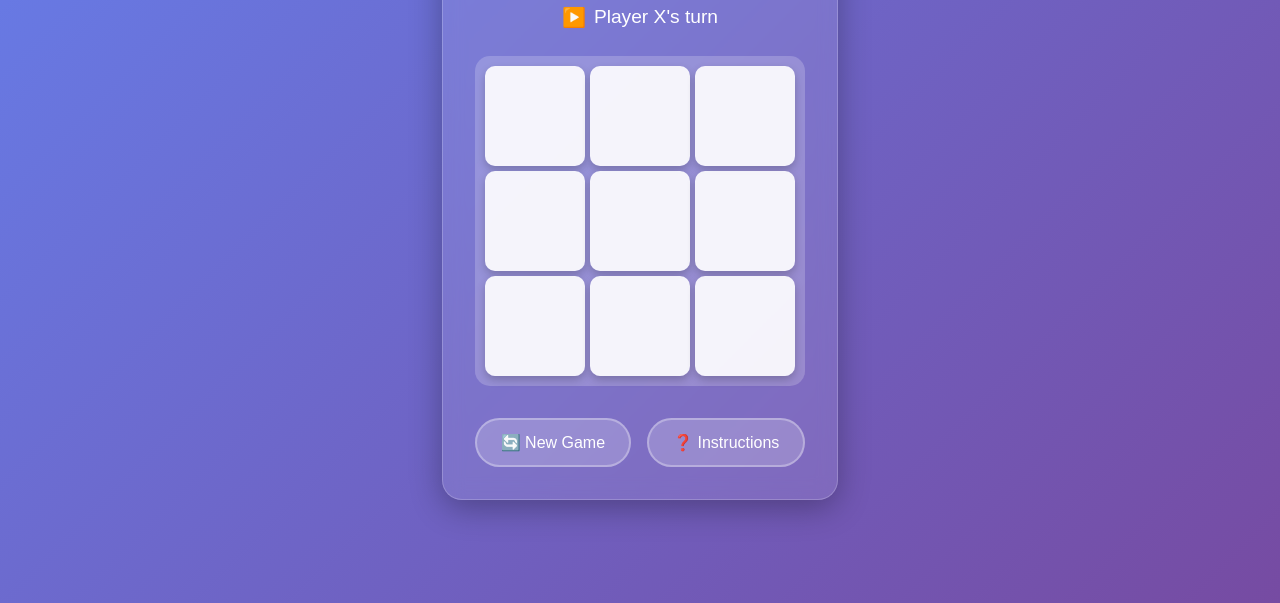
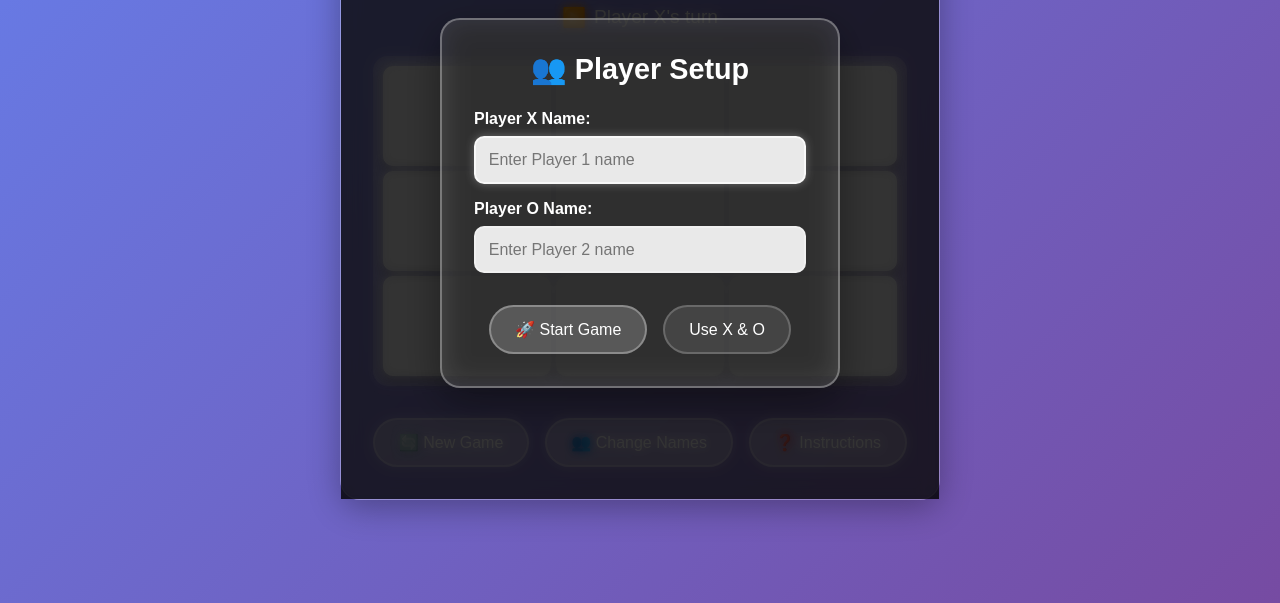
Before and after one commit to anwangari/tic-tac-toe, a plain HTML site: page index.html in a window 1280 px wide. Shown: the part 197-800 px from the top of the page. Drawn offline with Linux system fonts and the light colour scheme.

Commit message:
modified:   game.js modified:   index.html modified:   styles.css
Redefined the player object to accept optional player name parameter
Added a new modal in index file at the start of the game to add player names /
    or use the default X/O names as a quick start optional
Styled the modal

```diff
--- a/game.js
+++ b/game.js
@@ -1,10 +1,16 @@
 // Player object - handles player-specific functionality
 const Player = {
-    create(symbol) {
+    create(symbol, name = null) {
         return {
             symbol,
+            name: name || `Player ${symbol}`,
+
             getName() {
-                return `Player ${this.symbol}`;
+                return this.name;
+            },
+
+            setName(newName) {
+                this.name = newName.trim() || `Player ${this.symbol}`;
             }
         };
     }
@@ -114,11 +120,17 @@ const UIController = {
             statusElement: document.getElementById('statusText'),
             resetBtn: document.getElementById('resetBtn'),
             instructionsBtn: document.getElementById('instructionsBtn'),
+            changeNamesBtn: document.getElementById('changeNamesBtn'),
+            playerModal: document.getElementById('playerModal'),
+            startGameBtn: document.getElementById('startGameBtn'),
+            useDefaultBtn: document.getElementById('useDefaultBtn'),
+            player1Input: document.getElementById('player1Name'),
+            player2Input: document.getElementById('player2Name'),
 
             init() {
                 this.createBoard();
                 this.bindEvents();
-                this.updateStatus();
+                this.showPlayerModal();
             },
 
             createBoard() {
@@ -135,6 +147,59 @@ const UIController = {
             bindEvents() {
                 this.resetBtn.addEventListener('click', () => this.handleReset());
                 this.instructionsBtn.addEventListener('click', () => this.showInstructions());
+                this.changeNamesBtn.addEventListener('click', () => this.showPlayerModal());
+                this.startGameBtn.addEventListener('click', () => this.handleStartGame());
+                this.useDefaultBtn.addEventListener('click', () => this.useDefaultNames());
+
+                // Enter key support for inputs
+                this.player1Input.addEventListener('keypress', (e) => {
+                    if (e.key === 'Enter') this.handleStartGame();
+                });
+                this.player2Input.addEventListener('keypress', (e) => {
+                    if (e.key === 'Enter') this.handleStartGame();
+                });
+            },
+
+            showPlayerModal() {
+                this.playerModal.classList.remove('hidden');
+                this.player1Input.focus();
+            },
+
+            hidePlayerModal() {
+                this.playerModal.classList.add('hidden');
+            },
+
+            handleStartGame() {
+                const player1Name = this.player1Input.value.trim();
+                const player2Name = this.player2Input.value.trim();
+
+                if (!player1Name || !player2Name) {
+                    alert('Please enter names for both players!');
+                    return;
+                }
+
+                if (player1Name.toLowerCase() === player2Name.toLowerCase()) {
+                    alert('Players must have different names!');
+                    return;
+                }
+
+                this.game.players[0].setName(player1Name);
+                this.game.players[1].setName(player2Name);
+
+                this.hidePlayerModal();
+                this.game.reset();
+                this.updateBoard();
+                this.updateStatus();
+            },
+
+            useDefaultNames() {
+                this.game.players[0].setName('Player X');
+                this.game.players[1].setName('Player O');
+
+                this.hidePlayerModal();
+                this.game.reset();
+                this.updateBoard();
+                this.updateStatus();
             },
 
             handleCellClick(event) {
@@ -196,6 +261,7 @@ const UIController = {
 • Click any empty cell to place your mark
 • Player X always goes first
 • Get 3 in a row (horizontal, vertical, or diagonal) to win!
+• Use "Change Names" to set custom player names
 • Click "New Game" to start over
 • Have fun! 🎯`);
             }
@@ -206,4 +272,8 @@ const UIController = {
 // Initialize the game
 const game = Game.create();
 const ui = UIController.create(game);
-ui.init();
+
+// Start when DOM is loaded
+document.addEventListener('DOMContentLoaded', () => {
+    ui.init();
+});
--- a/index.html
+++ b/index.html
@@ -3,12 +3,34 @@
 <head>
     <meta charset="UTF-8">
     <meta name="viewport" content="width=device-width, initial-scale=1.0">
-    <title>Tic Tac Toe Game</title>
+    <title>Tic-Tac-Toe</title>
     <link rel="stylesheet" href="styles.css">
 </head>
 <body>
     <div class="game-container">
         <h1>🎯 Tic-Tac-Toe</h1>
+
+        <!-- Player Setup Modal -->
+        <div class="modal" id="playerModal">
+            <div class="modal-content">
+                <h2>👥 Player Setup</h2>
+                <div class="player-inputs">
+                    <div class="input-group">
+                        <label for="player1Name">Player X Name:</label>
+                        <input type="text" id="player1Name" placeholder="Enter Player 1 name" maxlength="15">
+                    </div>
+                    <div class="input-group">
+                        <label for="player2Name">Player O Name:</label>
+                        <input type="text" id="player2Name" placeholder="Enter Player 2 name" maxlength="15">
+                    </div>
+                </div>
+                <div class="modal-controls">
+                    <button class="btn" id="startGameBtn">🚀 Start Game</button>
+                    <button class="btn secondary" id="useDefaultBtn">Use X & O</button>
+                </div>
+            </div>
+        </div>
+
         <div class="game-info" id="gameInfo">
             <span class="status-icon">▶️</span>
             <span id="statusText">Player X's turn</span>
@@ -16,6 +38,7 @@
         <div class="game-board" id="gameBoard"></div>
         <div class="controls">
             <button class="btn" id="resetBtn">🔄 New Game</button>
+            <button class="btn" id="changeNamesBtn">👥 Change Names</button>
             <button class="btn" id="instructionsBtn">❓ Instructions</button>
         </div>
     </div>
--- a/styles.css
+++ b/styles.css
@@ -22,6 +22,88 @@ body {
     padding: 2rem;
     box-shadow: 0 8px 32px rgba(0, 0, 0, 0.3);
     border: 1px solid rgba(255, 255, 255, 0.2);
+    position: relative;
+}
+
+/* Modal Styles */
+.modal {
+    position: fixed;
+    top: 0;
+    left: 0;
+    width: 100%;
+    height: 100%;
+    background: rgba(0, 0, 0, 0.8);
+    display: flex;
+    align-items: center;
+    justify-content: center;
+    z-index: 1000;
+    backdrop-filter: blur(5px);
+}
+
+.modal.hidden {
+    display: none;
+}
+
+.modal-content {
+    background: rgba(255, 255, 255, 0.15);
+    backdrop-filter: blur(15px);
+    border-radius: 20px;
+    padding: 2rem;
+    box-shadow: 0 12px 40px rgba(0, 0, 0, 0.4);
+    border: 2px solid rgba(255, 255, 255, 0.3);
+    text-align: center;
+    max-width: 400px;
+    width: 90%;
+}
+
+.modal-content h2 {
+    margin-bottom: 1.5rem;
+    color: white;
+    font-size: 1.8rem;
+}
+
+.player-inputs {
+    margin-bottom: 2rem;
+}
+
+.input-group {
+    margin-bottom: 1rem;
+    text-align: left;
+}
+
+.input-group label {
+    display: block;
+    margin-bottom: 0.5rem;
+    color: white;
+    font-weight: bold;
+}
+
+.input-group input {
+    width: 100%;
+    padding: 0.8rem;
+    border: 2px solid rgba(255, 255, 255, 0.3);
+    border-radius: 10px;
+    background: rgba(255, 255, 255, 0.9);
+    font-size: 1rem;
+    transition: all 0.3s ease;
+}
+
+.input-group input:focus {
+    outline: none;
+    border-color: rgba(255, 255, 255, 0.7);
+    box-shadow: 0 0 10px rgba(255, 255, 255, 0.3);
+}
+
+.modal-controls {
+    display: flex;
+    gap: 1rem;
+    justify-content: center;
+    flex-wrap: wrap;
+}
+
+.btn.secondary {
+    background: rgba(255, 255, 255, 0.1);
+    border-color: rgba(255, 255, 255, 0.2);
 }
 
 h1 {
@@ -45,7 +127,7 @@ h1 {
 
 .game-board {
     display: grid;
-    grid-template-columns: repeat(3, 100px);
+    grid-template-columns: repeat(3, minmax(100px, 1fr));
     grid-template-rows: repeat(3, 100px);
     gap: 5px;
     margin: 0 auto 2rem;
```
